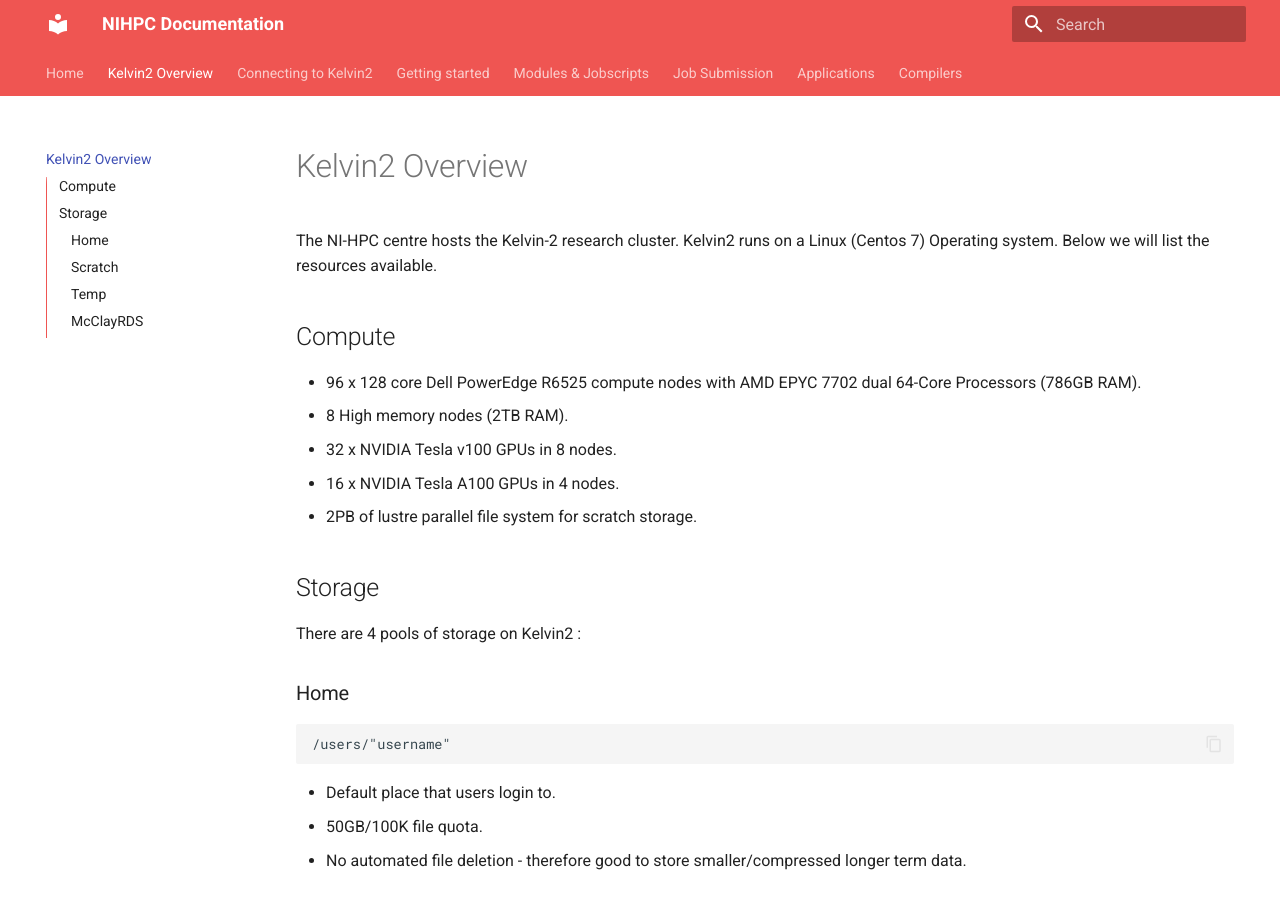
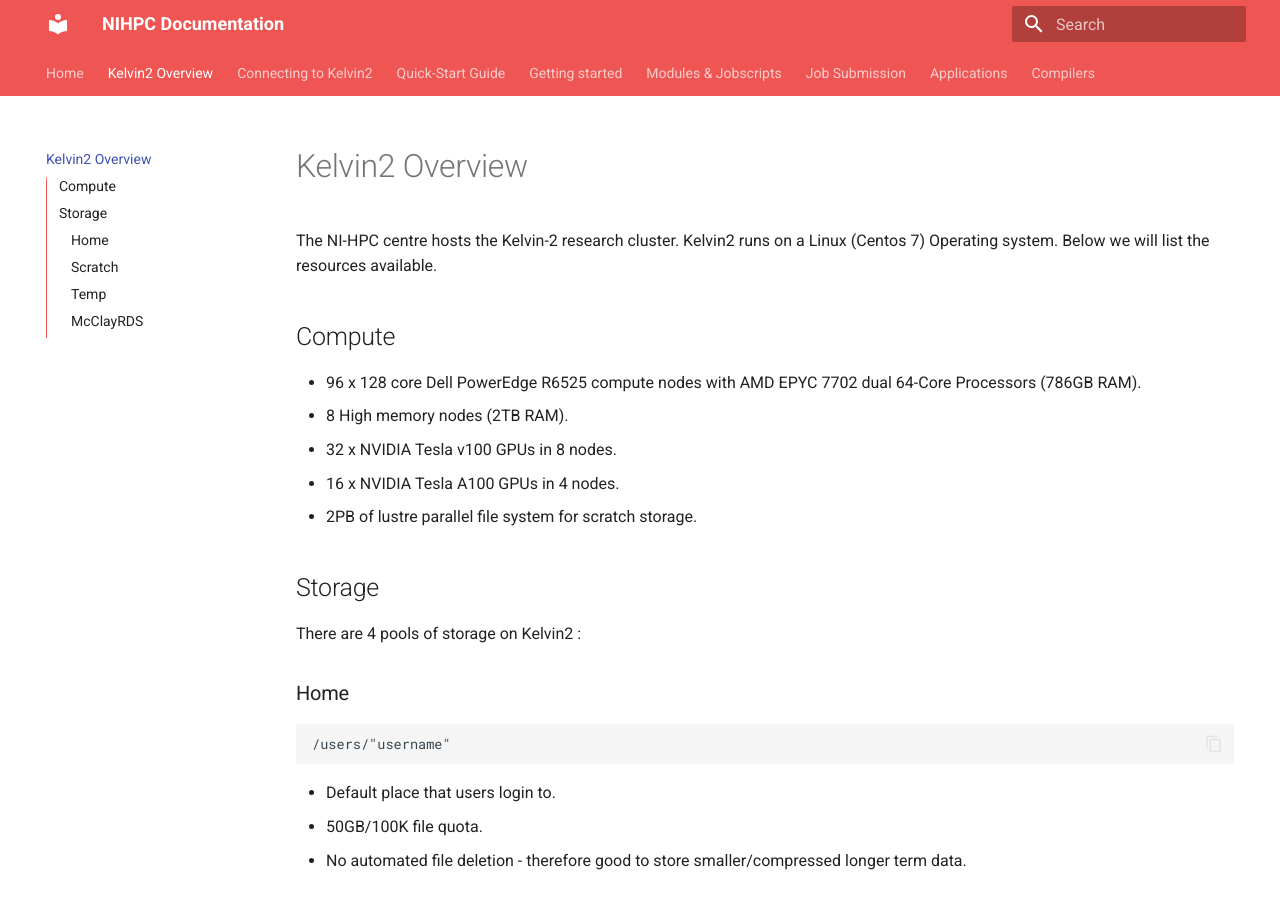
Before and after one commit to ethanbradley/nihpc-documentation, an MkDocs documentation site: the page built from docs/Kelvin2 Overview.md, in a window 1280 px wide and 900 px high. Built offline with MkDocs 1.6.1 and Material for MkDocs 9.7.7, drawn with Linux system fonts in a browser that asks for light colours.

Commit message:
Update mkdocs.yml

```diff
--- a/mkdocs.yml
+++ b/mkdocs.yml
@@ -3,6 +3,7 @@ nav:
     - 'index.md'
     - 'Kelvin2 Overview.md'
     - 'Connecting to Kelvin2.md'
+    - 'Quickstart Guide.md'
     - 'Getting Started.md'
     - 'Modules & Jobscripts.md'
     - 'Job Submission.md'
```
